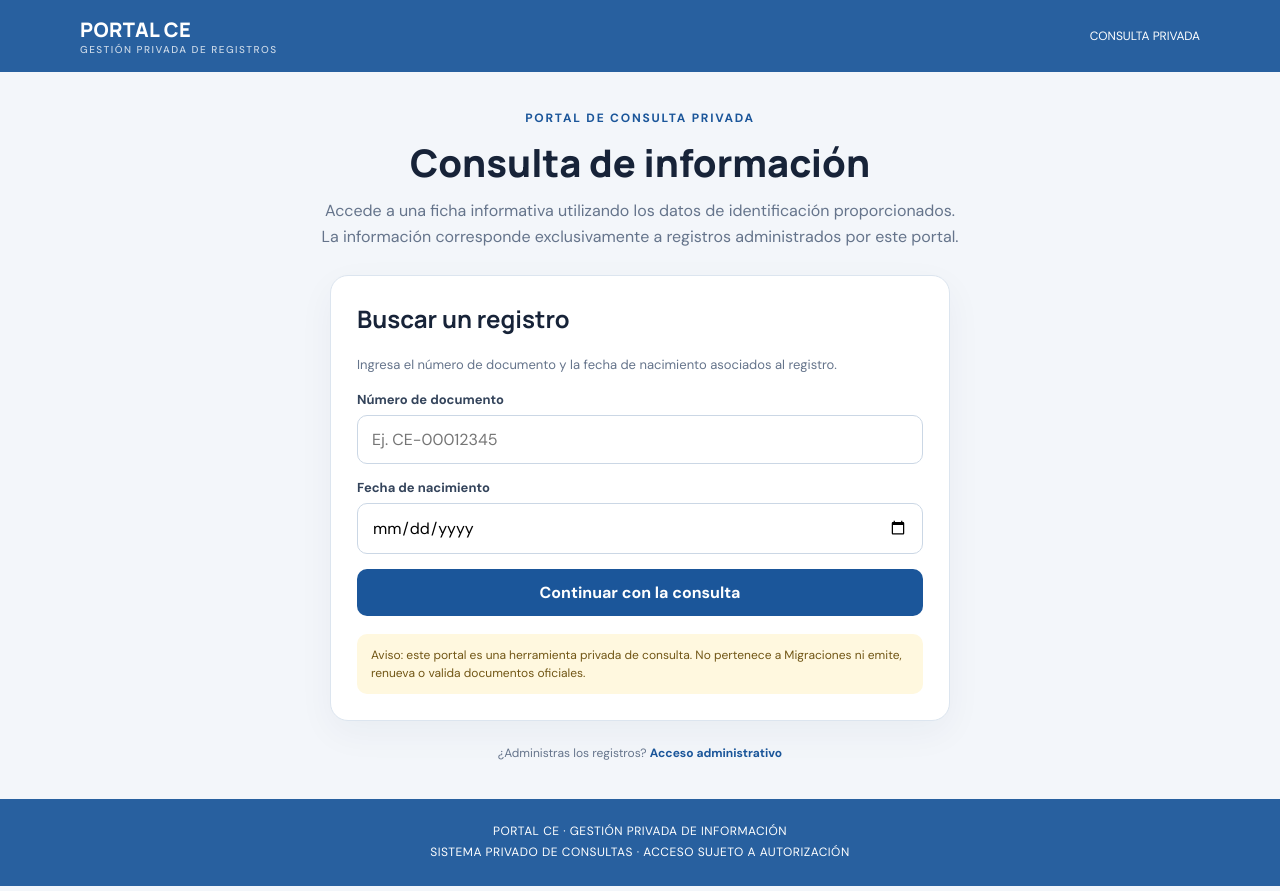
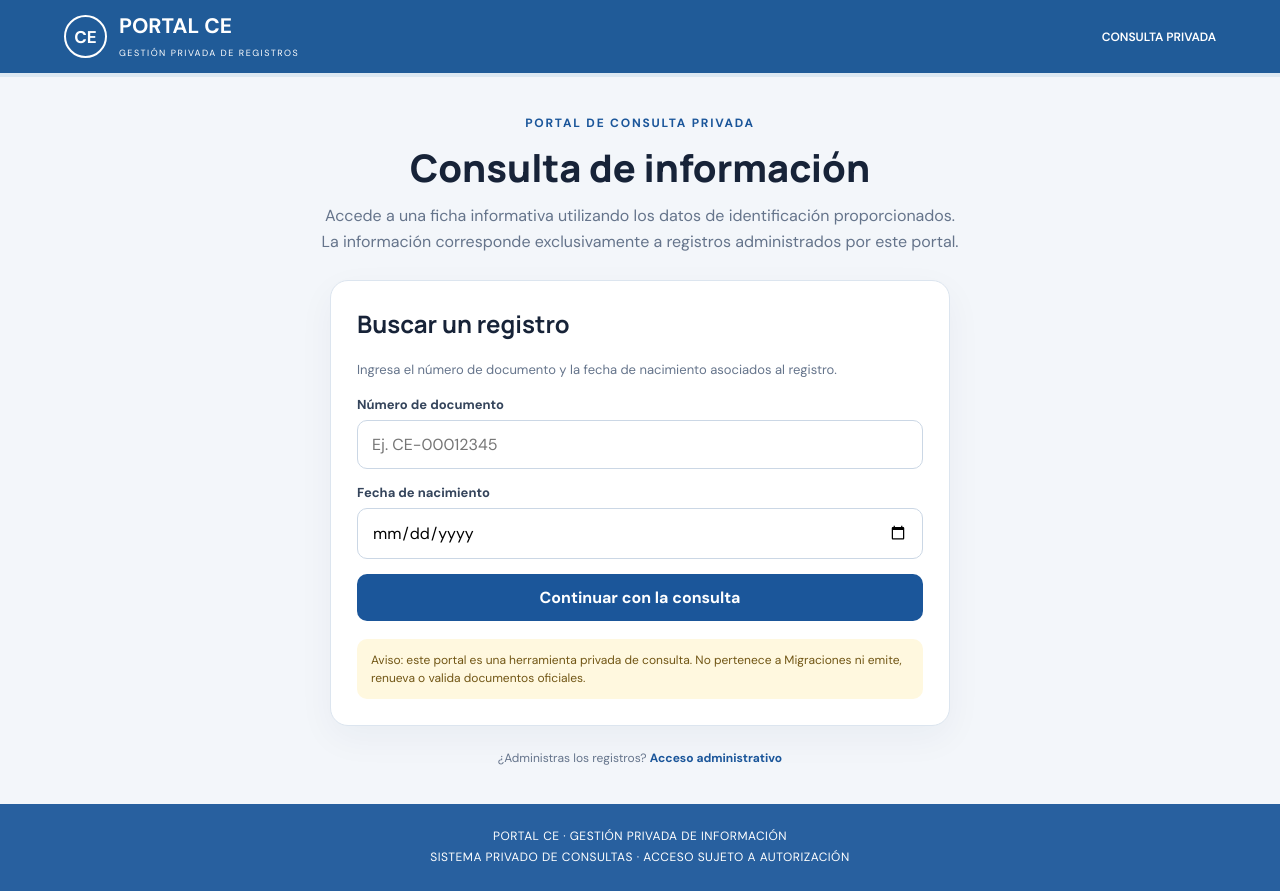
Before and after one commit to carnetextranjeria3-source/sistema-ce, a Next.js app in the folder sistema-ce/: page / in a window 1280 px wide. Built offline with nearby package versions, Linux system fonts and the light colour scheme.

Commit message:
Update Header.tsx

```diff
--- a/sistema-ce/components/Header.tsx
+++ b/sistema-ce/components/Header.tsx
@@ -1,44 +1,55 @@
-
 export default function Header() {
   return (
     <header
-      className="top"
       style={{
-        background: '#28609f',
-        color: '#ffffff',
-        minHeight: '72px',
-        padding: '14px max(22px, calc((100% - 1120px) / 2))',
+        background: '#205b98',
+        color: '#fff',
+        minHeight: '76px',
+        padding: '12px 5%',
         display: 'flex',
         alignItems: 'center',
         justifyContent: 'space-between',
         gap: '12px',
+        borderBottom: '4px solid #dce8f2',
       }}
     >
       <a
         href="/"
-        className="brand"
         style={{
-          color: '#ffffff',
-          fontFamily: 'Manrope, sans-serif',
-          fontSize: '20px',
-          fontWeight: 800,
+          display: 'flex',
+          alignItems: 'center',
+          gap: '12px',
+          color: '#fff',
           textDecoration: 'none',
         }}
       >
-        PORTAL CE
-        <small
+        <span
           style={{
-            display: 'block',
-            fontSize: '10px',
-            fontWeight: 500,
-            letterSpacing: '1.5px',
+            width: '43px',
+            height: '43px',
+            border: '2px solid #fff',
+            borderRadius: '50%',
+            display: 'flex',
+            alignItems: 'center',
+            justifyContent: 'center',
+            fontSize: '17px',
+            fontWeight: 900,
           }}
         >
-          GESTIÓN PRIVADA DE REGISTROS
-        </small>
+          CE
+        </span>
+
+        <span>
+          <strong style={{ display: 'block', fontSize: '21px' }}>
+            PORTAL CE
+          </strong>
+          <small style={{ fontSize: '9px', letterSpacing: '1.5px' }}>
+            GESTIÓN PRIVADA DE REGISTROS
+          </small>
+        </span>
       </a>
 
-      <span style={{ fontSize: '12px', color: '#ffffff' }}>
+      <span style={{ fontSize: '12px', fontWeight: 600 }}>
         CONSULTA PRIVADA
       </span>
     </header>
```
